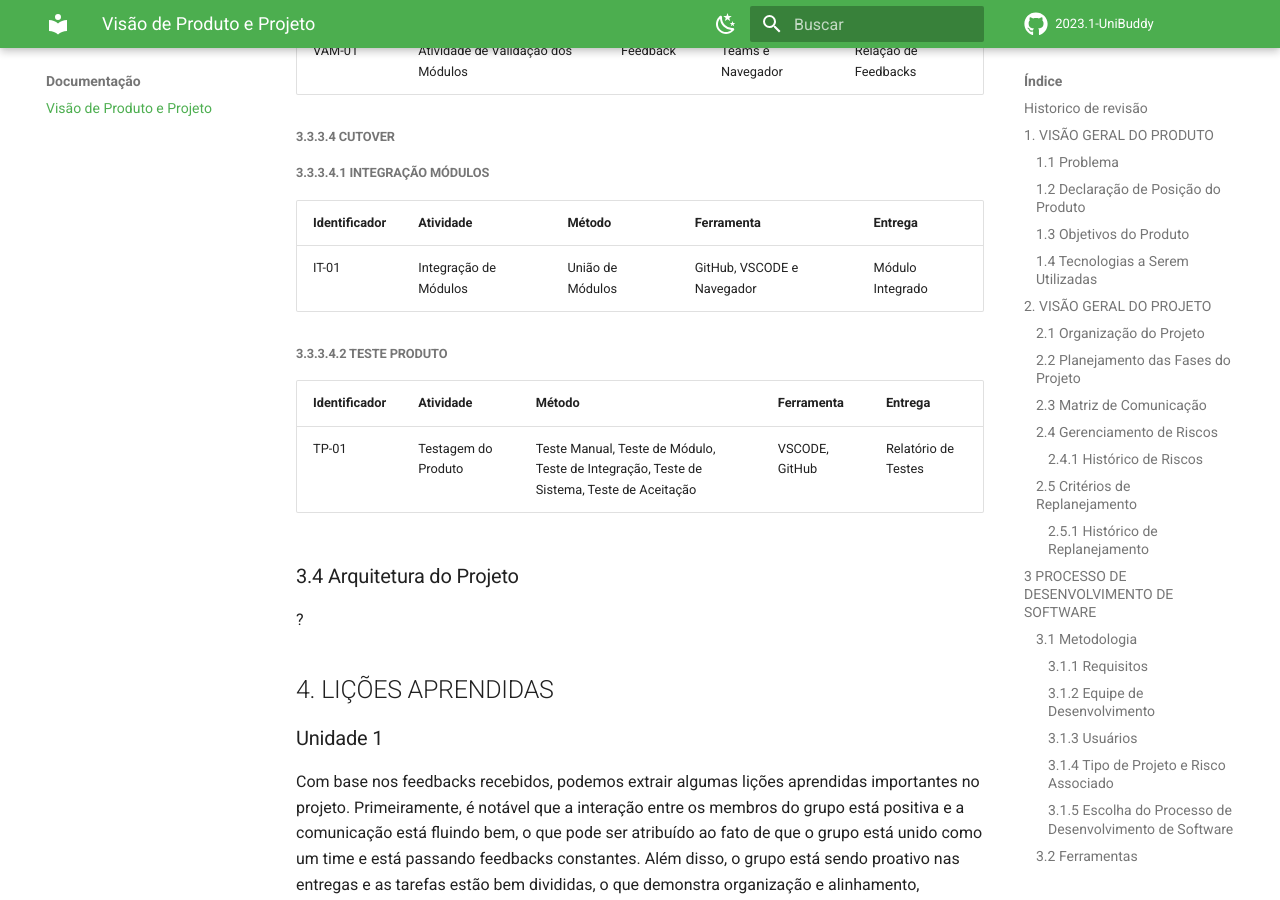
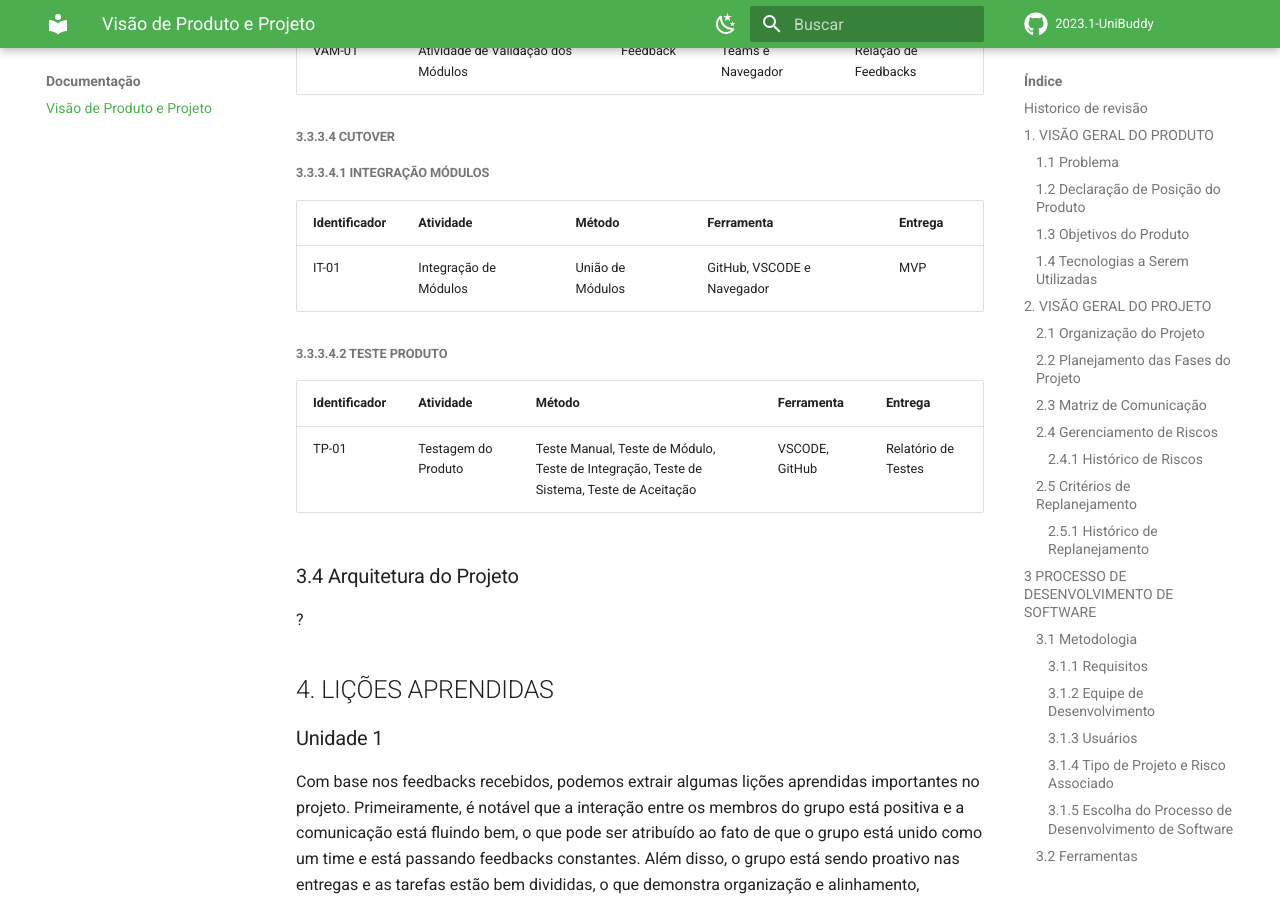
Before and after one commit to mdsreq-fga-unb/2023.1-UniBuddy, an MkDocs documentation site: the page built from docs/visao-produto-projeto.md, in a window 1280 px wide and 900 px high, scrolled down 11565 px. Built offline with MkDocs 1.6.1 and Material for MkDocs 9.7.7, drawn with Linux system fonts in a browser that asks for light colours; comment, search, counter and statistics services are not loaded.

Commit message:
Correções no visão geral

```diff
--- a/docs/visao-produto-projeto.md
+++ b/docs/visao-produto-projeto.md
@@ -349,7 +349,7 @@ VAM-01 | Atividade de Validação dos Módulos | Feedback | Teams e Navegador |
 
 Identificador | Atividade | Método | Ferramenta | Entrega
 ------------- | --------- | ------ | ---------- | -------
-IT-01 | Integração de Módulos | União de Módulos | GitHub, VSCODE e Navegador | Módulo Integrado
+IT-01 | Integração de Módulos | União de Módulos | GitHub, VSCODE e Navegador | MVP
 
 ###### 3.3.3.4.2 TESTE PRODUTO
 
```
